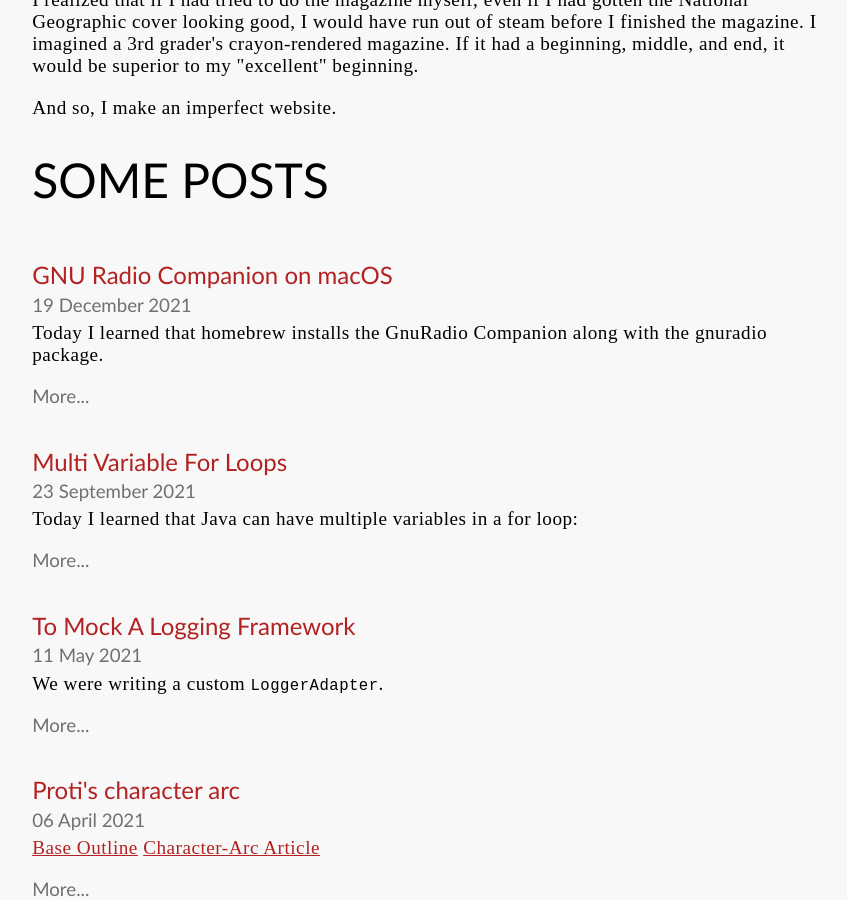
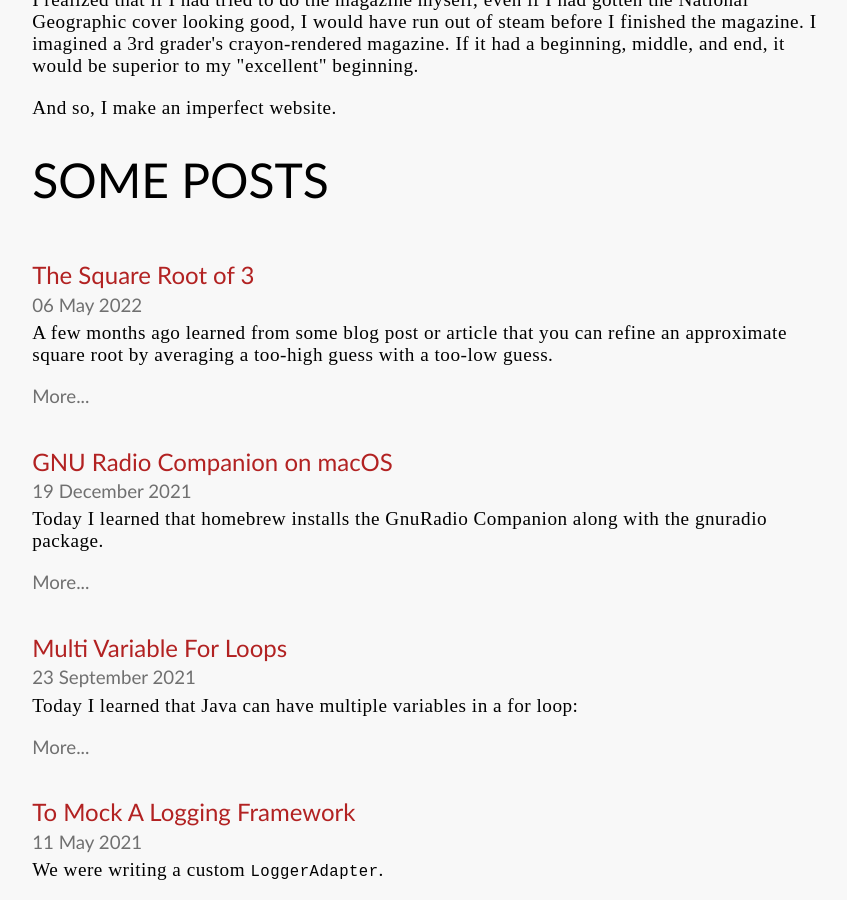
Before and after one commit to n8mob/n8mob.github.io, a Jekyll site: the page built from index.html, in a window 1280 px wide and 900 px high, scrolled down 796 px. Shown: the whole window, without its empty margins (19-866 px from the left). Built offline with Jekyll 4.4.1, drawn with Linux system fonts in a browser that asks for light colours; the list of posts is cut into pages by our own code; some of the changed lines change nothing that is shown; some of the changed text lies outside the part shown.

Commit message:
square root of 3

````diff
--- a/_posts/2022-05-06-square-root-of-3.md
+++ b/_posts/2022-05-06-square-root-of-3.md
@@ -2,23 +2,55 @@
 layout: post
 title: The Square Root of 3
 categories: programming, mathematics, parenting
-published: false
 ---
 
+A few months ago learned from some blog post or article that you can refine an approximate square root by averaging a too-high guess with a too-low guess.
+
+I tried it out with the square root of 2. I used a calculator to check the guesses and average them, but I tracked the process with pencil and paper. By the time that I reached the precision limit of my calculator, I was convinced that I could have done it as a student at the [Massachusetts Bay Colony Institute of Technological Arts](https://en.wikipedia.org/wiki/The_Baroque_Cycle).
+
 My youngest son, Thomas, is obsessed with mathematics. His mom was a middle-school math teacher before she was a full-time mom, so he has all the tutoring he needs (for now).
-
-A while back I learned from some blog post or article that you can refine an approximate square root by averaging a too-high guess with a too-low guess.
-
-I tried it out a few months ago with the square root of 2. I used a calculator to check the guesses and average them, but I tracked the process with pencil and paper. I was satisfied when I reached the precision limit of my calculator.
 
 Thomas will often say, “ask me a math question!” So I asked him, “what is the square root of 3?” He didn’t know that one, so we just hit the square root button on the calculator and saw “1.732050807568877”. Thomas started memorizing digits and got to “1.732050807” before I stopped him.
 
 I had a feeling that the square root of three is irrational, so I tried multiplying it by itself on the calculator and of course it came out “3”. Which makes sense if the calculator is at the limit of its precision.
 
-To test my hypothesis (that the square root of 3 is irrational) I thought about busting out the pencil and paper, but the calculator was already at the limit. So it was time to bust out the big guns: Python.
+To test my hypothesis (that the square root of 3 is irrational) I thought about busting out the pencil and paper, but the calculator was already at the limit, so it wouldn't really help us with the verification calculation. So it was time to bust out the big gun: Python.
 
 I’ve been writing software for almost twenty years, but I haven’t done much numerical analysis. I knew there were lots of scientific and numeric packages for Python. I found the “decimal” module (Batteries Included&trade;!) and it seemed like it would get us there.
 
 I saw that you could set the precision, but I figured we would work with the default until we knew it wasn’t good enough.
 
 I worked out this little script:
+
+```python
+decimal.getcontext().prec = 1000
+three = decimal.Decimal(3)
+representation = '1.732050807568877293527446341505872366942805253810380628055806979451'
+
+previous_candidate = 0
+for next_digit in range(10):
+    r = representation + str(next_digit)
+    candidate = decimal.Decimal(r)
+    candidate_result = candidate * candidate
+
+    print(f'{r} = {candidate * candidate}')
+
+```
+
+I would then hit "play" in [PyCharm](https://www.jetbrains.com/pycharm/) and see the next ten options and choose the largest one that didn't go over 3.0...
+
+Of course it was not so smooth at the beginning, but we were getting in the groove and Thomas said, "this is cool!"
+
+As the script got into its final form I stopped taking notes and just added the next digit to `representation`, hit play, note the next digit for which the result was less than 3.0, type it in, and hit play again.
+
+At some point we ran out of digits on the print of the result so I looked up the default precision and learned that we were at exactly that many digits! So I added that line about `decimal.getcontext().prec = 1000`
+
+By the time I got bored we had already gotten to, like 170 digits.
+
+At that point I said, "I'm fairly certain that the square root of 3 is irrational." So we looked that up and someone had indeed proved it, but I didn't have the patience to read the proof. So we found [a million digits](https://apod.nasa.gov/htmltest/gifcity/sqrt3.1mil) and verified that our 170 matched!
+
+```python
+    representation = '1.73205080756887729352744634150587236694280525381038062805580697945193301690880003708114618675724857567562614141540670302996994509499895247881165551209437364852809323190230558'
+```
+
+I think my six-year-old son was right: this _is_ cool!
````
